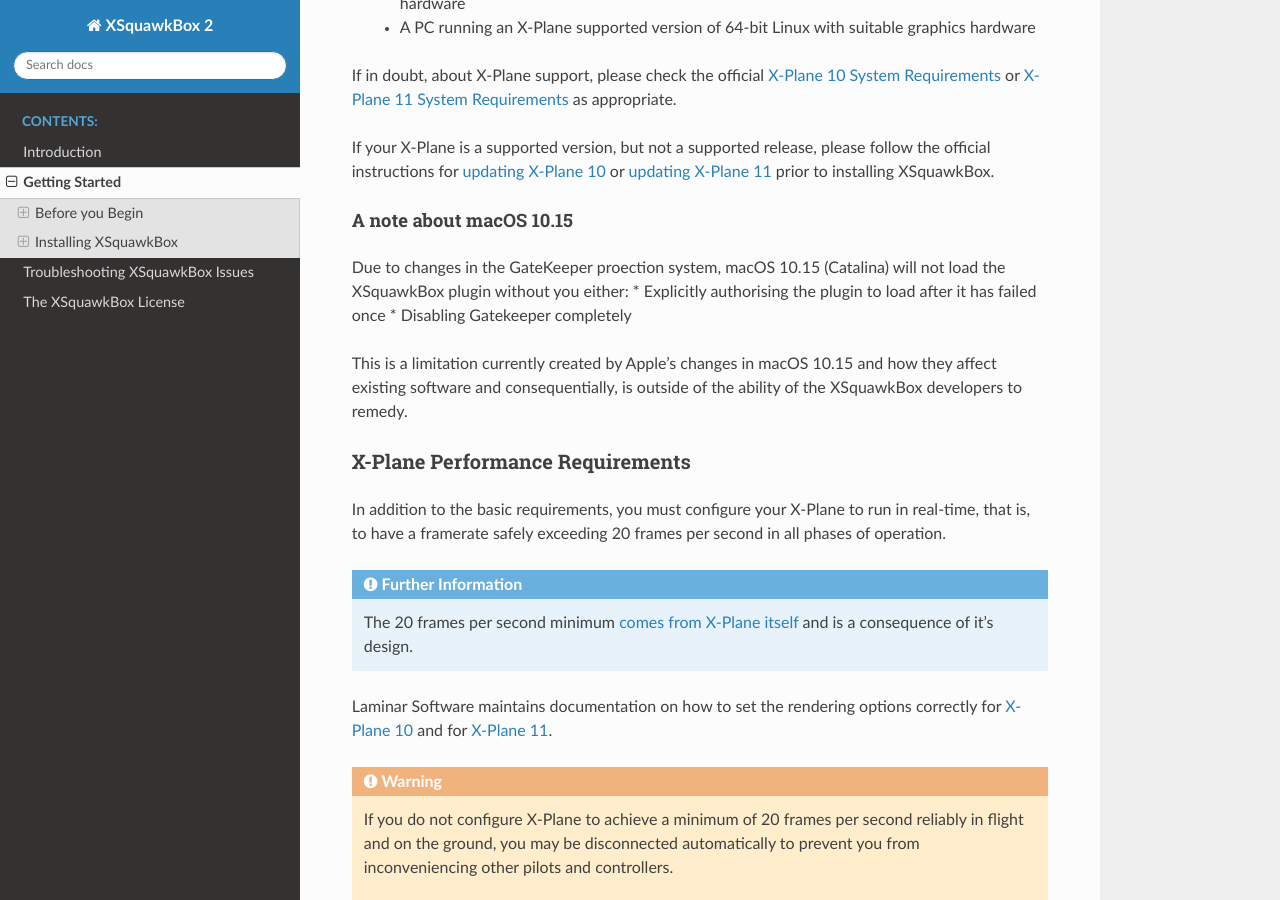
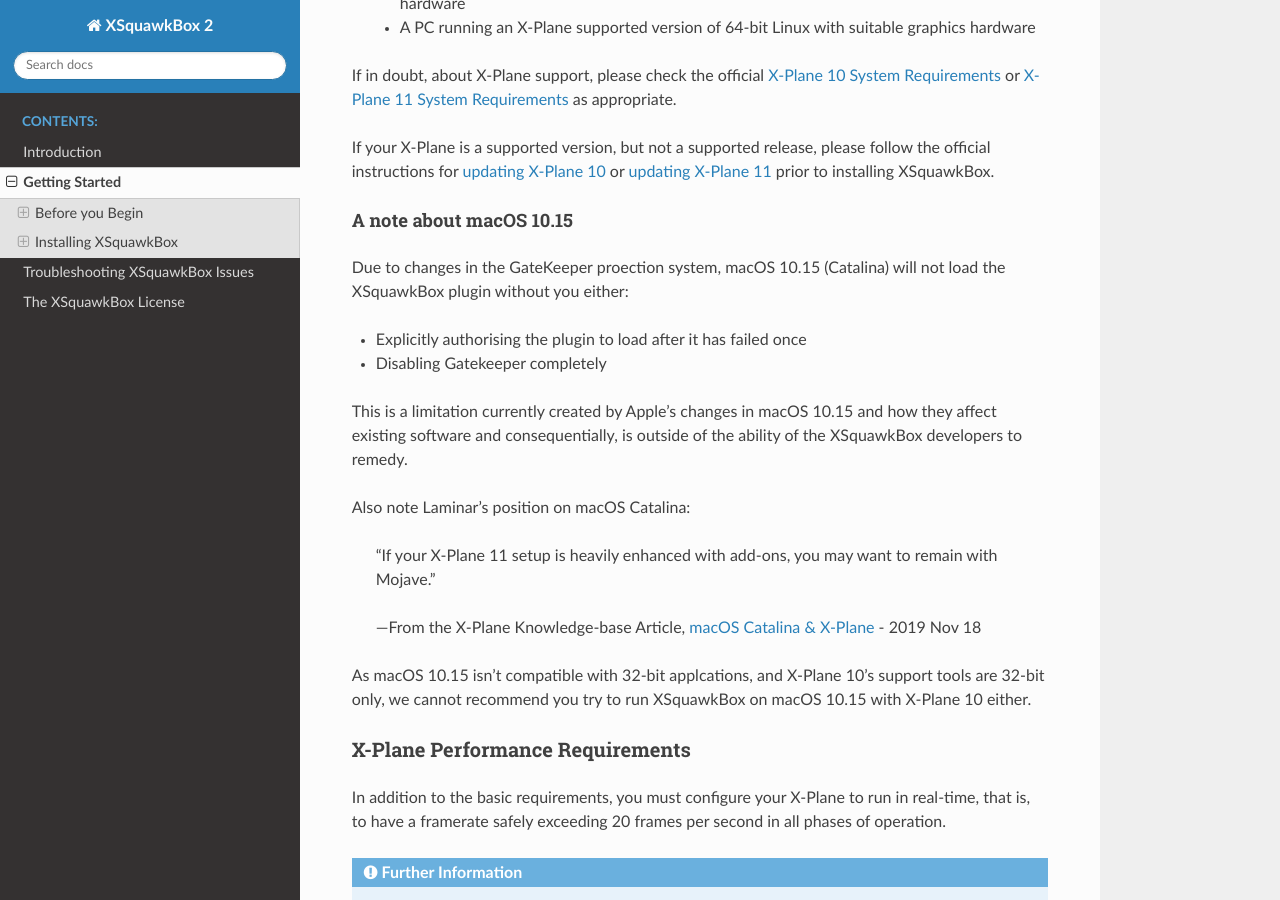
Before and after one commit to xsquawkbox/xsb2-manual, a Sphinx documentation site: the page built from source/getting-started.rst, in a window 1280 px wide and 900 px high, scrolled down 514 px. Built offline with Sphinx 7.4.7 and the Read the Docs theme 2.0.0, drawn with Linux system fonts in a browser that asks for light colours.

Commit message:
furher notes on Catalina

```diff
--- a/source/getting-started.rst
+++ b/source/getting-started.rst
@@ -43,12 +43,27 @@
 
 Due to changes in the GateKeeper proection system, macOS 10.15 (Catalina) will
 not load the XSquawkBox plugin without you either:
+
 * Explicitly authorising the plugin to load after it has failed once
+
 * Disabling Gatekeeper completely
 
 This is a limitation currently created by Apple's changes in macOS 10.15 and how
 they affect existing software and consequentially, is outside of the ability of
 the XSquawkBox developers to remedy.
+
+Also note Laminar's position on macOS Catalina:
+
+    "If your X-Plane 11 setup is heavily enhanced with add-ons, you may want
+    to remain with Mojave."
+
+    -- From the X-Plane Knowledge-base Article, `macOS Catalina & X-Plane`_ - 2019 Nov 18
+
+.. _macOS Catalina & X-Plane: https://www.x-plane.com/kb/macos-catalina-x-plane/
+
+As macOS 10.15 isn't compatible with 32-bit applcations, and X-Plane 10's
+support tools are 32-bit only, we cannot recommend you try to run XSquawkBox on
+macOS 10.15 with X-Plane 10 either.
 
 X-Plane Performance Requirements
 --------------------------------
```
